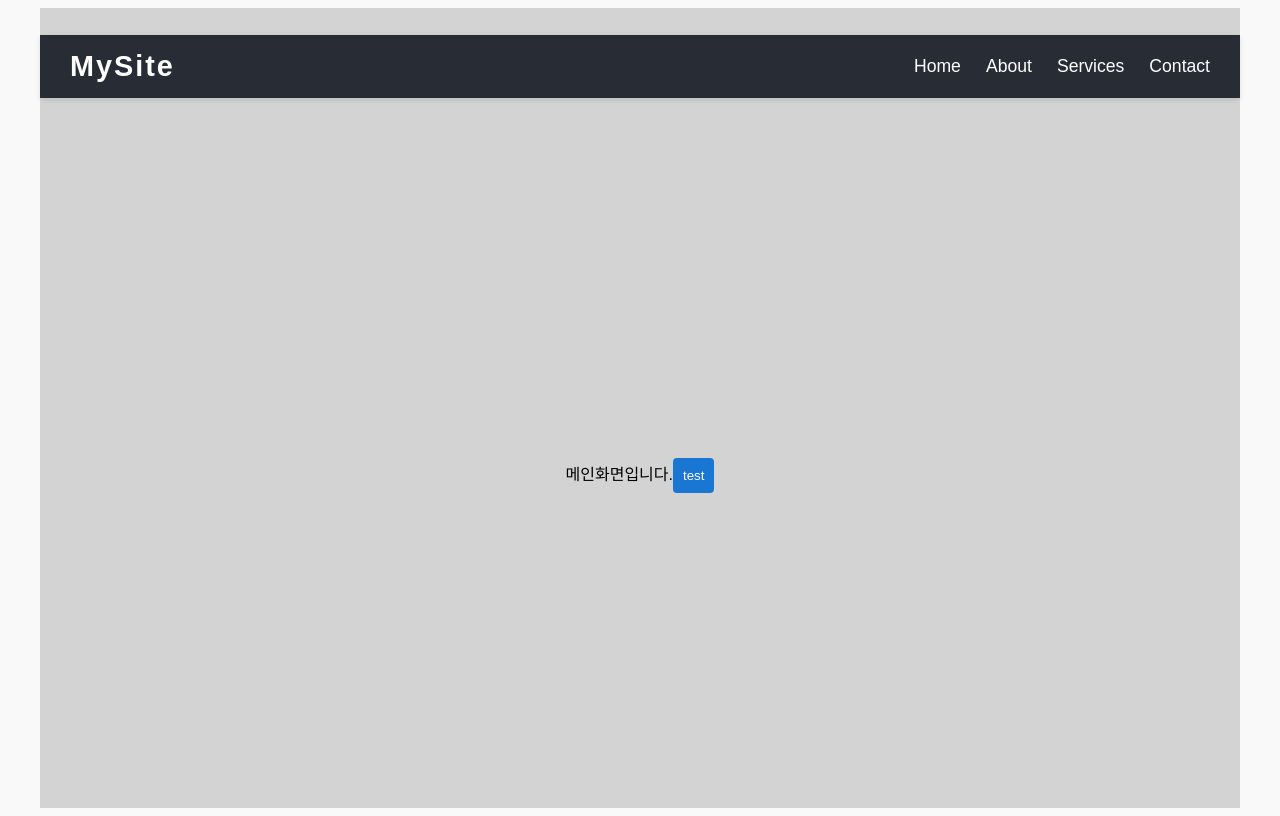
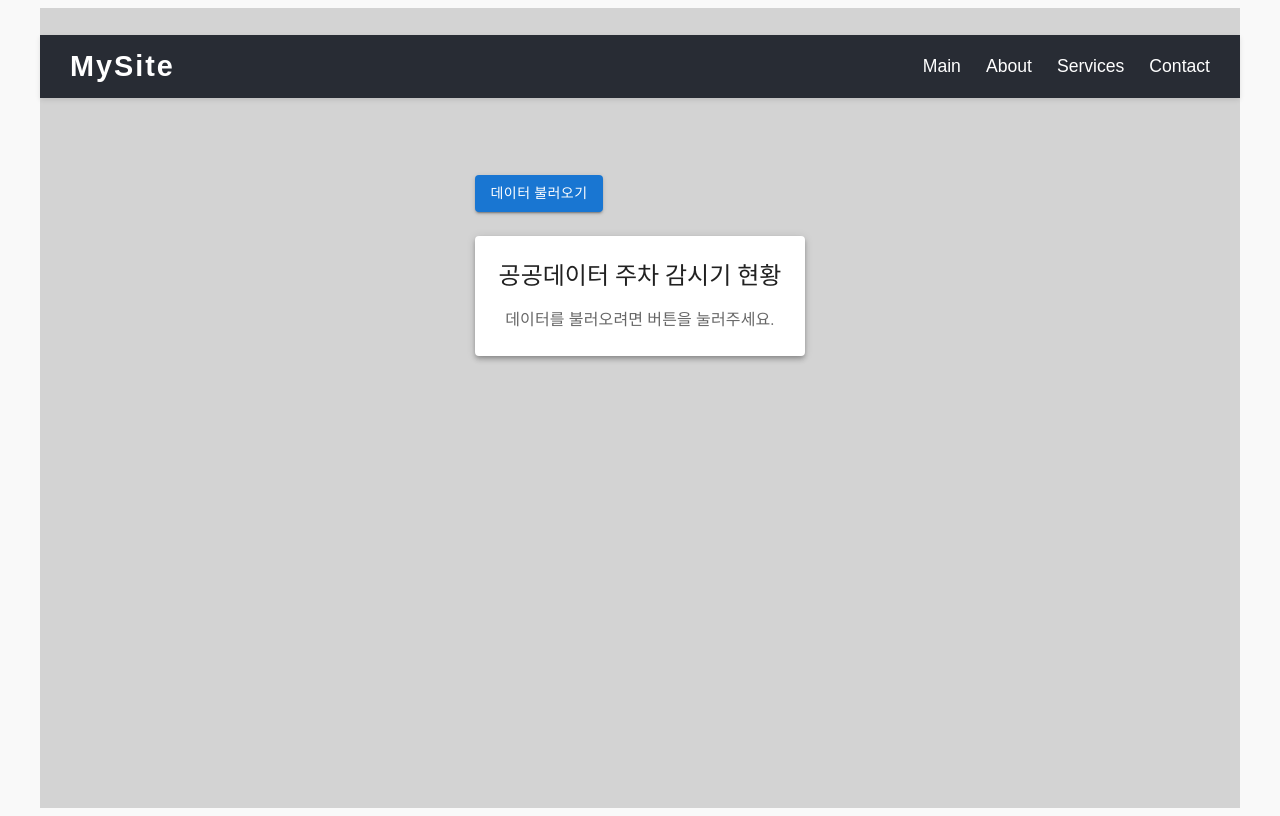
Before and after one commit to awsedr27/toyProject-front, a Next.js app in the folder front_dabang/: page /main in a window 1280 px wide. Built offline with nearby package versions, Linux system fonts and the light colour scheme.

Commit message:
공공데이터 호출 테스트

```diff
--- a/front_dabang/src/app/components/layouts/Header.js
+++ b/front_dabang/src/app/components/layouts/Header.js
@@ -7,7 +7,7 @@ export default function Header() {
       <div className={styles.container}>
         <div className={styles.logo}>MySite</div>
         <nav className={styles.nav}>
-          <Link href="/" className={styles.link}>Home</Link>
+          <Link href="/main" className={styles.link}>Main</Link>
           <Link href="/about" className={styles.link}>About</Link>
           <Link href="/services" className={styles.link}>Services</Link>
           <Link href="/contact" className={styles.link}>Contact</Link>
--- a/front_dabang/src/app/main/page.js
+++ b/front_dabang/src/app/main/page.js
@@ -1,20 +1,34 @@
 'use client';
-import { useState } from 'react';
 import Link from 'next/link';
 import LoginForm from '../components/layouts/forms/LoginForm';
 import api from '../../lib/api';
+import React, { useState } from "react";
 import { useRouter } from 'next/navigation';
-
+import {
+  Paper,
+  Typography,
+  List,
+  ListItem,
+  ListItemText,
+  ListItemAvatar,
+  Avatar,
+  Divider,
+  Button,
+  Stack,
+  Chip,
+  Box,
+} from "@mui/material";
+import DirectionsCarIcon from "@mui/icons-material/DirectionsCar";
 export default function Home() {
+  const [sampleData, setSampleData] = useState([]);
   const test = async (email, password) => {
     //setIsLoading(true);
    // setErrorMessage('');
 
     try {
       // 로그인 요청
-      const response = await api.post('/users/refresh');
-      alert(response.data.message);
-      router.push('/main');
+      const response = await api.post('/test/sampleData');
+      setSampleData(response.data.GcOutlawParking.row);
     } catch (error) {
       // 오류 처리
       //setErrorMessage('로그인 실패: 이메일 또는 비밀번호를 확인하세요.');
@@ -23,8 +37,82 @@ export default function Home() {
     }
   };
   return (
-    <div>메인화면입니다.
-      <button onClick={test}>test</button>
-    </div>
+    <Box sx={{ maxWidth: 700, margin: "auto", mt: 4, px: 2 }}>
+      <Button variant="contained" onClick={test}>
+        데이터 불러오기
+      </Button>
+
+      <Paper
+        elevation={4}
+        sx={{
+          mt: 3,
+          p: 3,
+          flexGrow: 1,  // Box 내부에서 Paper가 남는 공간 다 채우도록
+          overflowY: 'auto', // 세로 스크롤 허용
+          maxHeight: 'calc(60vh - 64px)' // 버튼 제외한 최대 높이 지정 (조절 가능)
+        }}
+      >
+        <Typography variant="h5" gutterBottom>
+          공공데이터 주차 감시기 현황
+        </Typography>
+
+        {sampleData.length === 0 ? (
+          <Typography color="text.secondary" sx={{ mt: 2 }}>
+            데이터를 불러오려면 버튼을 눌러주세요.
+          </Typography>
+        ) : (
+          <List>
+            {sampleData.map((item, idx) => (
+              <React.Fragment key={item.SN + idx}>
+                <ListItem alignItems="flex-start" sx={{ py: 1.5 }}>
+                  <ListItemAvatar>
+                    <Avatar>
+                      <DirectionsCarIcon />
+                    </Avatar>
+                  </ListItemAvatar>
+                  <ListItemText
+                    primary={
+                      <Stack
+                        direction="row"
+                        justifyContent="space-between"
+                        alignItems="center"
+                        spacing={1}
+                      >
+                        <Typography variant="subtitle1" fontWeight="bold">
+                          {item.INST_NM}
+                        </Typography>
+                        <Chip
+                          label={item.OPER_YN === "0Y" ? "운영 중" : "미운영"}
+                          color={item.OPER_YN === "0Y" ? "success" : "default"}
+                          size="small"
+                        />
+                      </Stack>
+                    }
+                    secondary={
+                      <>
+                        <Typography variant="body2" color="text.primary">
+                          모델명: {item.MDL_NM}
+                        </Typography>
+                        <Typography variant="body2" color="text.secondary">
+                          일련번호: {item.SN}
+                        </Typography>
+                        <Typography variant="body2" color="text.secondary">
+                          감지 횟수: {item.ULFL_PKST_DTCT_CNT} / 5분 초과:{" "}
+                          {item.MNT5_OVER_PKST_VHCL_DTCT}
+                        </Typography>
+                        <Typography variant="caption" color="text.secondary">
+                          마지막 입력 시간: {item.INPT_DT}
+                        </Typography>
+                      </>
+                    }
+                  />
+                </ListItem>
+                {idx !== sampleData.length - 1 && <Divider component="li" />}
+              </React.Fragment>
+            ))}
+          </List>
+        )}
+      </Paper>
+    </Box>
   );
 }
```
